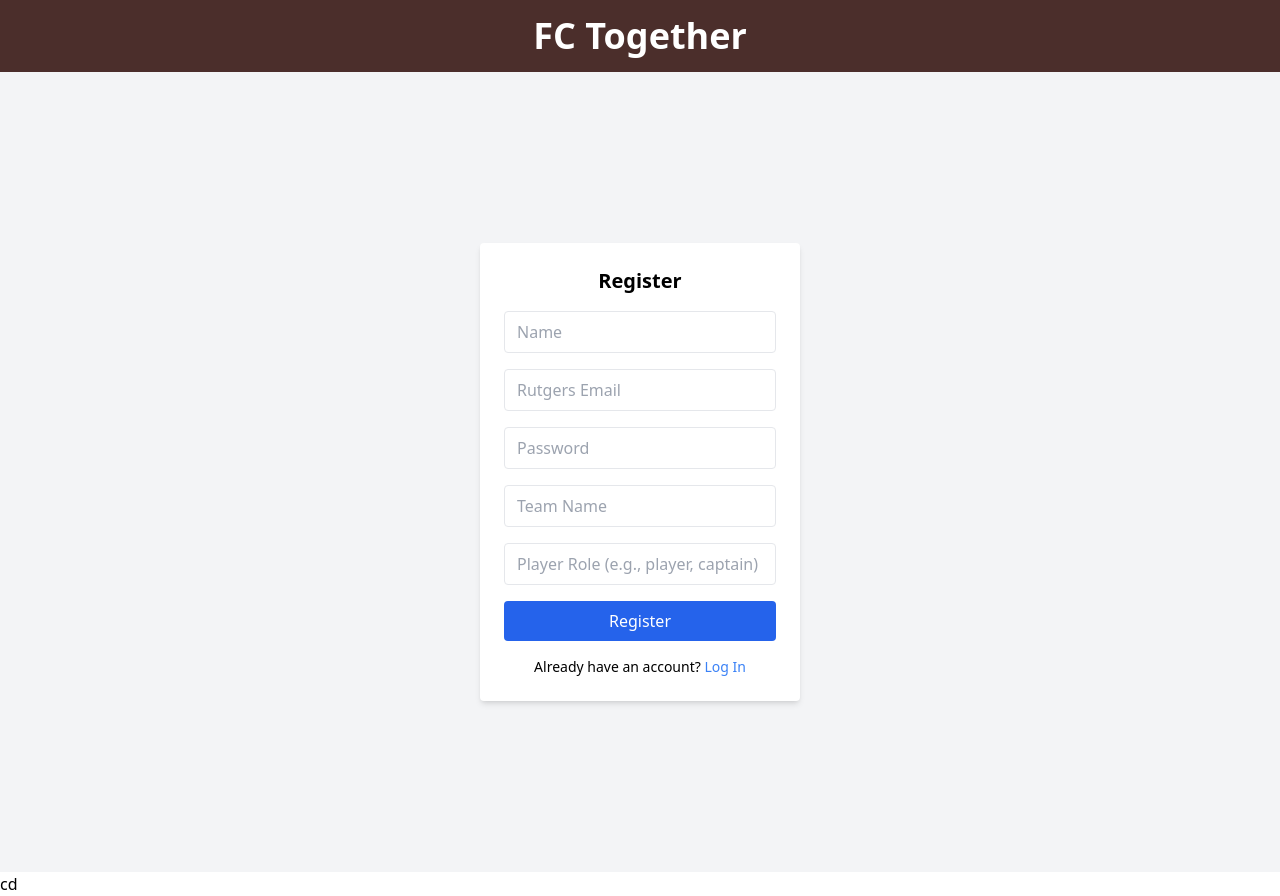
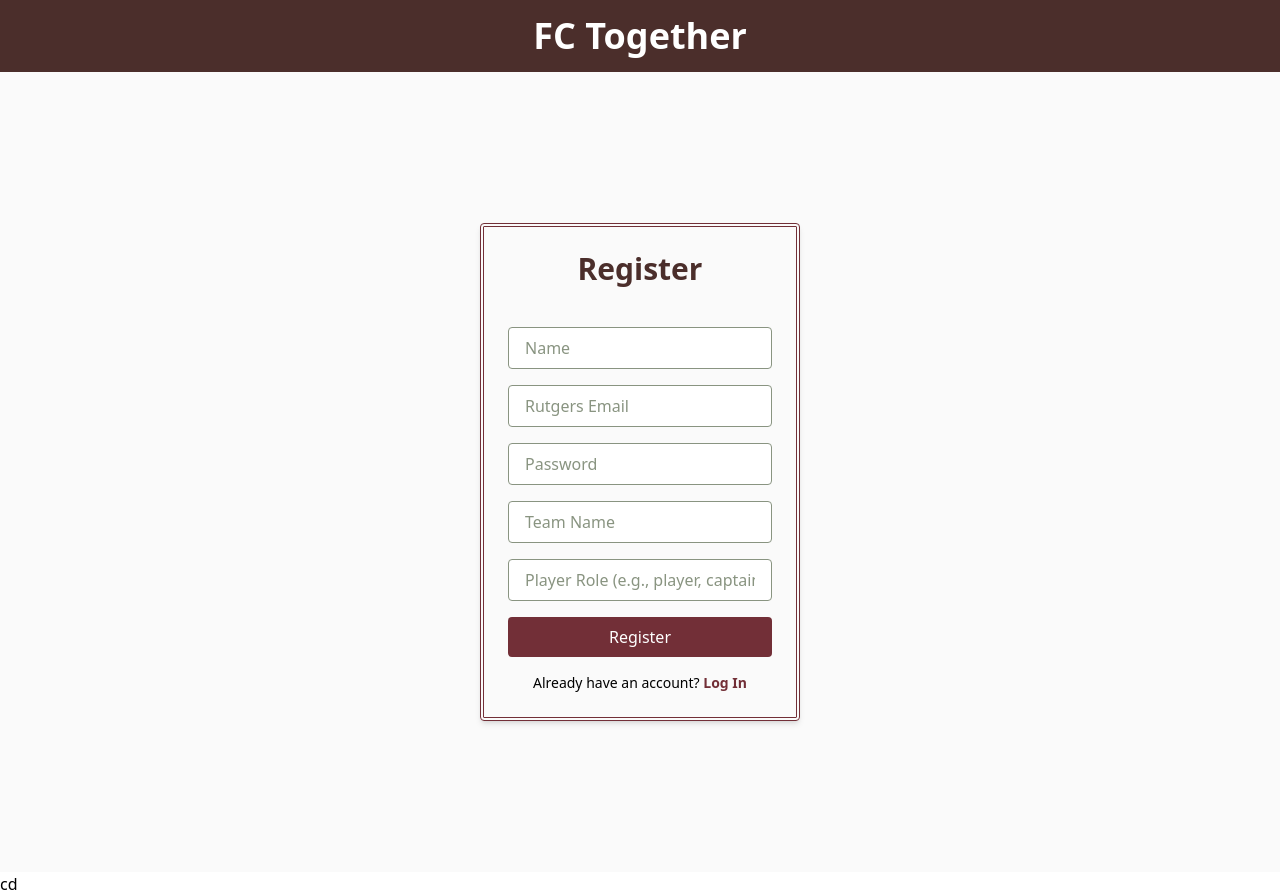
Before and after one commit to pablomoreno10/together, a React (Vite) app in the folder client/: page /register in a window 1280 px wide. Built offline with nearby package versions, Linux system fonts and the light colour scheme; no server answers.

Commit message:
style: register page

```diff
--- a/client/src/pages/Login.jsx
+++ b/client/src/pages/Login.jsx
@@ -46,7 +46,7 @@
       </div>
 
       <div className="w-full md:w-1/2 flex justify-center items-center p-6">
-        <form onSubmit={handleSubmit} className="w-full max-w-sm bg-white p-6 rounded shadow">
+        <form onSubmit={handleSubmit} className="w-full max-w-sm p-6 rounded shadow border-4 border-double border-wine" >
           <h2 className="text-3xl font-bold text-espresso mb-6 text-center">Log In</h2>
 
           {error && <p className="text-sm text-red-500 mb-4 text-center">{error}</p>}
--- a/client/src/pages/Register.jsx
+++ b/client/src/pages/Register.jsx
@@ -14,7 +14,6 @@
   const handleSubmit = async (e) => {
     e.preventDefault();
     setError('');
-    console.log("Submitting register form...");
 
     try {
       const res = await axios.post(`${import.meta.env.VITE_BACKEND_URL}/api/auth/register`, {
@@ -25,30 +24,30 @@
         role
       });
 
-      console.log("Register success ✅", res.data); // 🔍
+      console.log("Register success", res.data);
 
       localStorage.setItem('token', res.data.token);
       navigate('/dashboard');
     } catch (err) {
-      console.error("Register failed ❌", err); // 🔍
+      console.error("Register failed", err);
       setError(err.response?.data?.message || 'Registration failed');
     }
 };
 
   return (
-    <div className="flex items-center justify-center h-screen bg-gray-100">
+    <div className="flex items-center justify-center h-screen">
       <form
         onSubmit={handleSubmit}
-        className="bg-white p-6 rounded shadow-md w-80 space-y-4"
+        className="bg- p-6 rounded shadow-md w-80 space-y-4 border-4 border-double border-wine"
       >
-        <h2 className="text-xl font-bold text-center">Register</h2>
+        <h2 className="text-3xl font-bold text-espresso mb-6 text-center">Register</h2>
         {error && <p className="text-red-500 text-sm">{error}</p>}
         <input
           type="text"
           value={name}
           onChange={(e) => setName(e.target.value)}
           placeholder="Name"
-          className="w-full px-3 py-2 border rounded"
+          className="w-full px-4 py-2 border border-pewter rounded mb-4 text-espresso placeholder:text-pewter focus:outline-none focus:ring-2 focus:ring-wine"
           required
         />
         <input
@@ -56,7 +55,7 @@
           value={email}
           onChange={(e) => setEmail(e.target.value)}
           placeholder="Rutgers Email"
-          className="w-full px-3 py-2 border rounded"
+          className="w-full px-4 py-2 border border-pewter rounded mb-4 text-espresso placeholder:text-pewter focus:outline-none focus:ring-2 focus:ring-wine"
           required
         />
         <input
@@ -64,7 +63,7 @@
           value={password}
           onChange={(e) => setPassword(e.target.value)}
           placeholder="Password"
-          className="w-full px-3 py-2 border rounded"
+          className="w-full px-4 py-2 border border-pewter rounded mb-4 text-espresso placeholder:text-pewter focus:outline-none focus:ring-2 focus:ring-wine"
           required
         />
         <input
@@ -72,7 +71,7 @@
           value={teamId}
           onChange={(e) => setTeamId(e.target.value)}
           placeholder="Team Name"
-          className="w-full px-3 py-2 border rounded"
+          className="w-full px-4 py-2 border border-pewter rounded mb-4 text-espresso placeholder:text-pewter focus:outline-none focus:ring-2 focus:ring-wine"
           required
         />
         <input
@@ -80,17 +79,17 @@
           value={role}
           onChange={(e) => setRole(e.target.value)}
           placeholder="Player Role (e.g., player, captain)"
-          className="w-full px-3 py-2 border rounded"
+          className="w-full px-4 py-2 border border-pewter rounded mb-4 text-espresso placeholder:text-pewter focus:outline-none focus:ring-2 focus:ring-wine"
           required
         />
         <button
           type="submit"
-          className="w-full bg-blue-600 text-white py-2 rounded hover:bg-blue-700"
+          className="w-full bg-wine hover:bg-espresso text-white py-2 rounded transition duration-200"
         >
           Register
         </button>
         <p className="text-sm text-center">
-          Already have an account? <a href="/" className="text-blue-500">Log In</a>
+          Already have an account? <a href="/" className="text-wine font-semibold hover:underline">Log In</a>
         </p>
       </form>
     </div>
```
